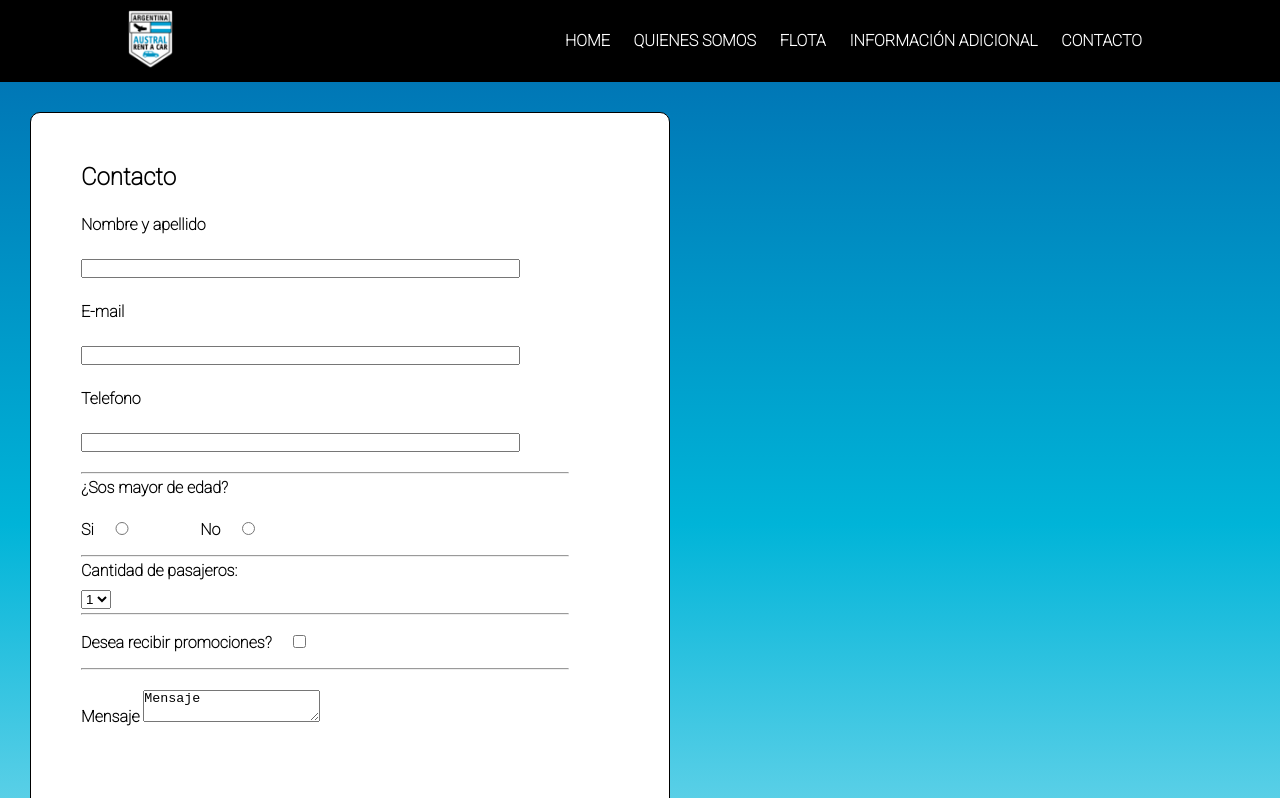
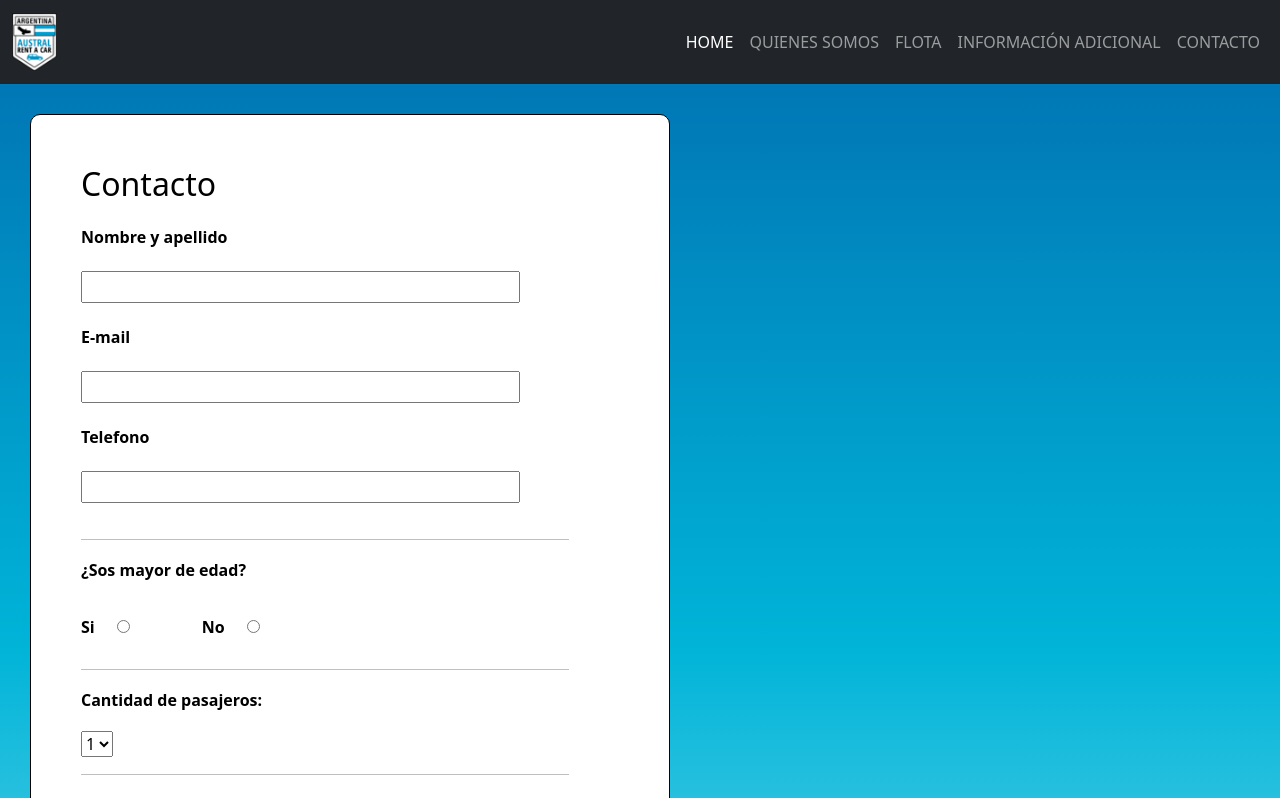
Before and after one commit to martin-gonzalez2196/desafio-crear-repositorio-github, a plain HTML site: page pages/contacto.html in a window 1280 px wide. Shown: the top 798 px of the page. Drawn offline with nearby package versions, Linux system fonts and the light colour scheme; files that its build step writes are made by us from their sources.

Commit message:
bootstrap-nav

```diff
--- a/css/style.css
+++ b/css/style.css
@@ -3,12 +3,12 @@
     padding: 0;
     box-sizing: border-box;
 }
-
+/*
 body {
     font-family: 'Roboto', sans-serif;
 }
 
-/*HEADER*/
+/*HEADER
 
 .estiloHeader {
     background-color: black;
--- a/pages/contacto.html
+++ b/pages/contacto.html
@@ -5,46 +5,48 @@
         <meta charset="UTF-8">
         <meta http-equiv="X-UA-Compatible" content="IE=edge">
         <meta name="viewport" content="width=device-width, initial-scale=1.0">
-    <title>Austral Rent a Car</title>
-    <link rel="stylesheet" href="../css/style.css">
+
+        <link href="https://cdn.jsdelivr.net/npm/bootstrap@5.1.3/dist/css/bootstrap.min.css" rel="stylesheet" integrity="sha384-1BmE4kWBq78iYhFldvKuhfTAU6auU8tT94WrHftjDbrCEXSU1oBoqyl2QvZ6jIW3" crossorigin="anonymous">
+
+        <link rel="stylesheet" href="./css/style.css">
         <link rel="preconnect" href="https://fonts.googleapis.com">
         <link rel="preconnect" href="https://fonts.gstatic.com" crossorigin>
         <link href="https://fonts.googleapis.com/css2?family=Roboto:wght@100&display=swap" rel="stylesheet">
+        <script src="https://cdn.jsdelivr.net/npm/bootstrap@5.1.3/dist/js/bootstrap.bundle.min.js" integrity="sha384-ka7Sk0Gln4gmtz2MlQnikT1wXgYsOg+OMhuP+IlRH9sENBO0LRn5q+8nbTov4+1p" crossorigin="anonymous"></script>
+
+        <title>Austral Rent a Car</title>
     </head>
-
     <body>
-    <header class="estiloHeader">
-        <div class="estiloHeaderDiv">
-                <a href="../index.html">
+    <header>
+        <nav class="navbar navbar-expand-lg navbar-dark bg-dark">
+            <div class="container-fluid">
+              <a class="navbar-brand" href="../index.html">
                 <img src="../assets/images/austral-rent-a-car.png" width="45" alt="Austral Rent a Car" class="paddingImg">
             </a>
-            <nav>
-                <!--FALTAN LOS ICONOS DE LAS REDES SOCIALES-->
-                <ul class="estiloNav">
-                    <li>
-                        <a href="../index.html" class="enlacesNav">HOME</a>
+              <button class="navbar-toggler" type="button" data-bs-toggle="collapse" data-bs-target="#navbarSupportedContent" aria-controls="navbarSupportedContent" aria-expanded="false" aria-label="Toggle navigation">
+                <span class="navbar-toggler-icon"></span>
+              </button>
+              <div class="collapse navbar-collapse" id="navbarSupportedContent">
+                <ul class="navbar-nav ms-auto mb-2 mb-lg-0">
+                <li class="nav-item">
+                    <a class="nav-link active" aria-current="page" href="../index.html" class="enlacesNav">HOME</a>
                 </li>
-                    <li>
-                        <a href="./quienessomos.html" class="enlacesNav">QUIENES SOMOS</a>
+                <li class="nav-item">
+                    <a class="nav-link" href="../pages/quienessomos.html" class="enlacesNav">QUIENES SOMOS</a>
                 </li>
-                    <li>
-                        <a href="./flota.html" class="enlacesNav">FLOTA</a>
+                <li class="nav-item">
+                    <a class="nav-link" href="../pages/flota.html" class="enlacesNav">FLOTA</a>
                 </li>
-                    <li>
-                        <a href="./informacionadicional.html" class="enlacesNav">INFORMACIÓN ADICIONAL</a>
+                <li class="nav-item">
+                    <a class="nav-link" href="../pages/informacionadicional.html" class="enlacesNav">INFORMACIÓN ADICIONAL</a>
                 </li>
-                    <li>
-                        <a href="./contacto.html" class="enlacesNav">CONTACTO</a>
+                <li class="nav-item">
+                    <a class="nav-link" href="../pages/contacto.html" class="enlacesNav">CONTACTO</a>
                 </li>
-                    <!--<ol>
-                        <li>Requisitos</li>
-                        <li>Período de alquiler</li>
-                        <li>Seguro</li>
-                        <li>Franquicia</li>
-                    </ol>-->
                 </ul>
+              </div>
+            </div>
           </nav>
-        </div>
     </header>
     <main>
         <section class="fondoContacto">
```
Also changed, not shown: index.html (+27 -25 lines), pages/flota.html (+28 -26 lines), pages/informacionadicional.html (+28 -26 lines), pages/quienessomos.html (+28 -26 lines). Lines whose indentation alone changed are shown as unchanged.
